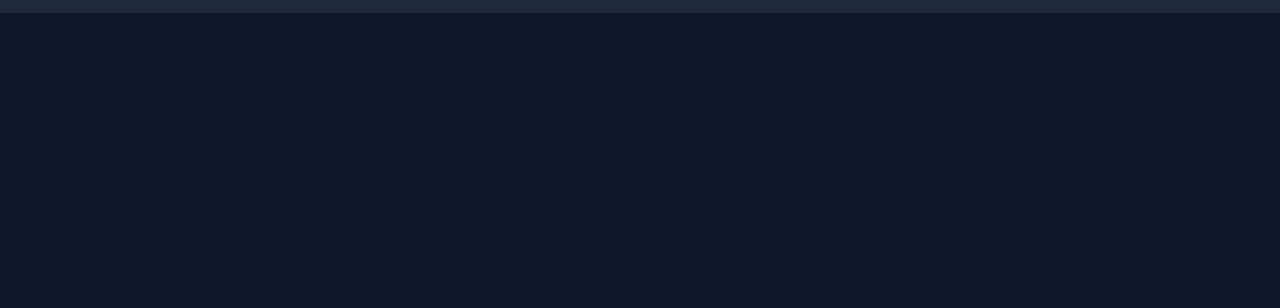
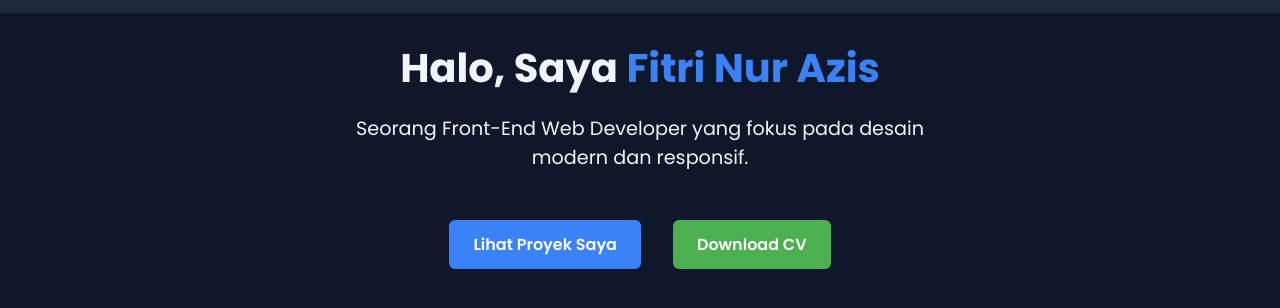
Before and after one commit to fitrinurazis/mini-project-portofolio, a plain HTML site: page index.html in a window 1280 px wide. Shown: the part 74-382 px from the top of the page. Drawn offline with Linux system fonts and the light colour scheme.

Commit message:
feat(beranda): menambahkan isi konten beranda

```diff
--- a/css/style.css
+++ b/css/style.css
@@ -24,11 +24,15 @@ body {
 /* navbar */
 .navbar {
   margin: 0 auto;
+  width: 100%;
   display: flex;
   justify-content: space-between;
   align-items: center;
   padding: 1rem 10rem;
   background-color: var(--nav-bg);
+  position: fixed;
+  top: 0;
+  z-index: 100;
 }
 
 .navbar-logo img {
@@ -68,9 +72,78 @@ body {
   display: none;
 }
 
-.main {
+.content {
   margin: 0 auto;
   padding: 2rem 10rem;
+}
+
+/* Beranda */
+.hero {
+  display: flex;
+  align-items: center;
+  justify-content: center;
+  padding: 5rem 2rem;
+  background-color: var(--bg-color);
+  text-align: center;
+}
+
+.hero-content h1 {
+  font-size: 2.5rem;
+  margin-bottom: 1rem;
+  color: var(--text-color);
+}
+
+.hero-content .highlight {
+  color: var(--primary-color);
+}
+
+.hero-content .subtitle {
+  font-size: 1.2rem;
+  color: var(--text-color);
+  margin-bottom: 2rem;
+  max-width: 600px;
+  margin-left: auto;
+  margin-right: auto;
+}
+
+.button {
+  display: flex;
+  justify-content: center;
+  gap: 2rem;
+}
+
+.cta-button {
+  display: inline-block;
+  padding: 0.75rem 1.5rem;
+  background-color: var(--primary-color);
+  color: white;
+  border: none;
+  border-radius: 6px;
+  text-decoration: none;
+  font-weight: 600;
+  margin-top: 1rem;
+  transition: background-color 0.3s ease;
+}
+
+.cta-button:hover {
+  background-color: #1d4ed8;
+}
+
+.download-button {
+  display: inline-block;
+  padding: 0.75rem 1.5rem;
+  background-color: #4caf50;
+  color: white;
+  border: none;
+  border-radius: 6px;
+  text-decoration: none;
+  font-weight: 600;
+  margin-top: 1rem;
+  transition: background-color 0.3s ease;
+}
+
+.download-button:hover {
+  background-color: #45a049;
 }
 
 /* Mobile */
--- a/index.html
+++ b/index.html
@@ -41,5 +41,22 @@
         </ul>
       </nav>
     </header>
+
+    <main class="content">
+      <!-- Beranda -->
+      <section id="beranda" class="hero">
+        <div class="hero-content">
+          <h1>Halo, Saya <span class="highlight">Fitri Nur Azis</span></h1>
+          <p class="subtitle">
+            Seorang Front-End Web Developer yang fokus pada desain modern dan
+            responsif.
+          </p>
+          <div class="button">
+            <a href="#portofolio" class="cta-button">Lihat Proyek Saya</a>
+            <a href="#" class="download-button">Download CV</a>
+          </div>
+        </div>
+      </section>
+    </main>
   </body>
 </html>
```
